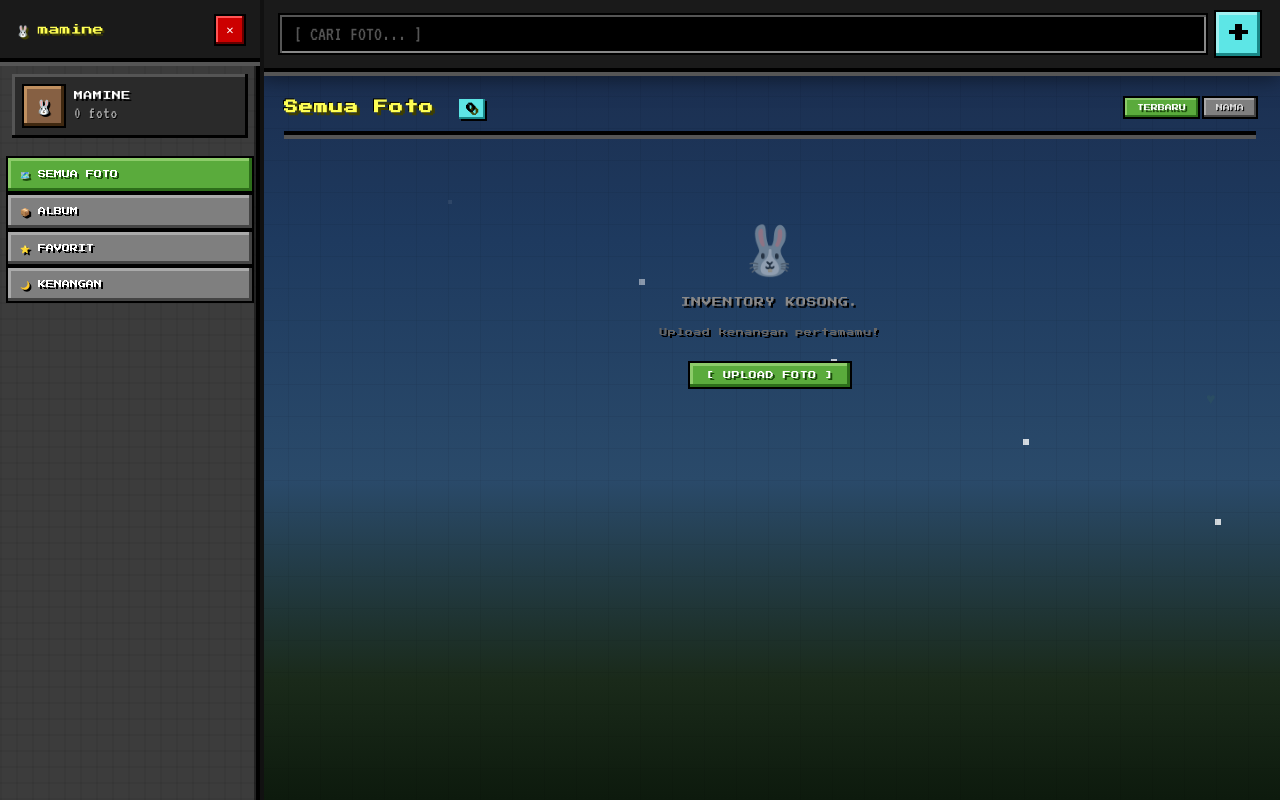
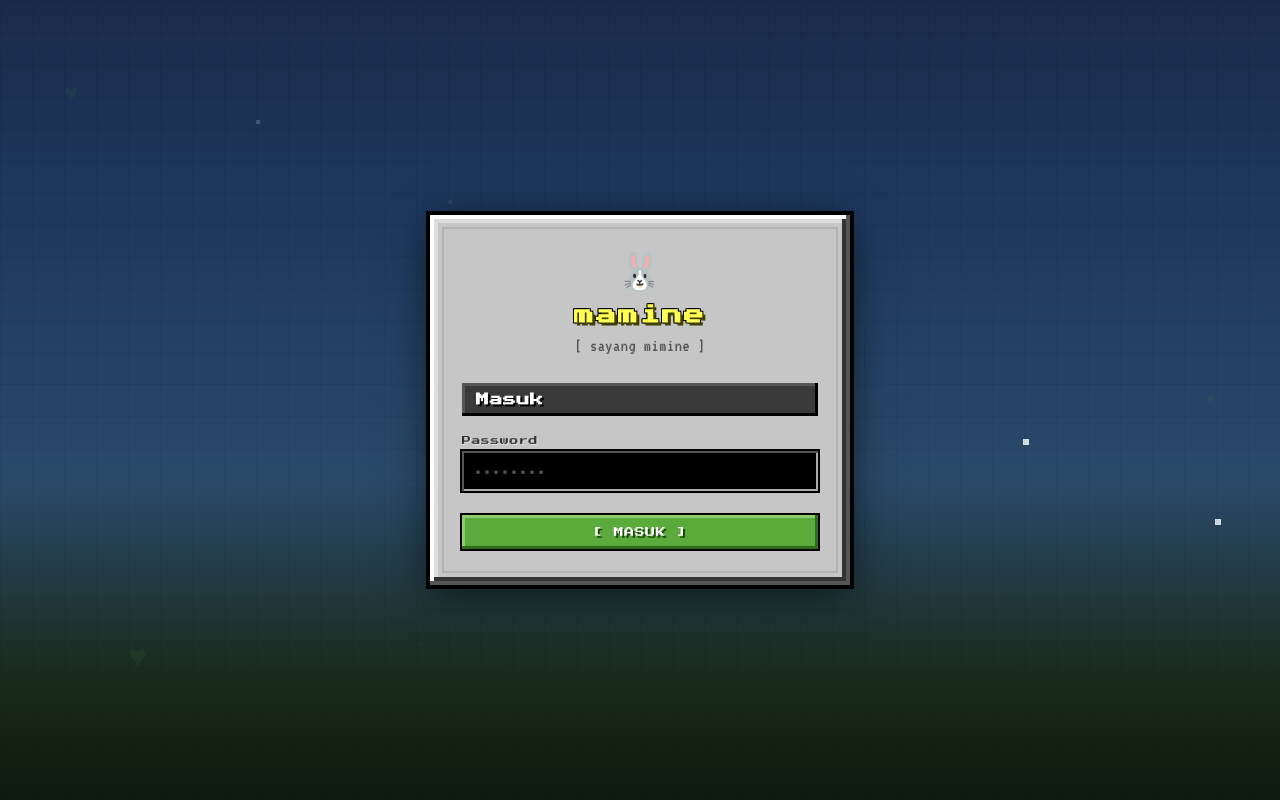
Before and after one commit to zatulakmam/mamine, a website: page index.html in a window 1280 px wide. Drawn offline with nearby package versions, Linux system fonts and the light colour scheme.

Commit message:
Add lock screen and authentication UI elements

```diff
--- a/index.html
+++ b/index.html
@@ -23,8 +23,28 @@
     <div class="deco-heart h3">♥</div>
   </div>
 
+  <!-- LOCK SCREEN (satu password) -->
+  <div id="auth-screen" class="screen" style="display:none">
+    <div class="auth-card">
+      <div class="logo-area">
+        <span class="logo-icon">🐰</span>
+        <h1 class="logo-title">mamine</h1>
+        <p class="logo-sub">[ sayang mimine ]</p>
+      </div>
+      <div>
+        <h2>Masuk</h2>
+        <div class="field">
+          <label>Password</label>
+          <input type="password" id="login-pass" placeholder="••••••••" autocomplete="current-password" onkeydown="if(event.key==='Enter')handleLogin()" />
+        </div>
+        <div id="login-error" class="error-msg" style="display:none"></div>
+        <button class="btn-main" onclick="handleLogin()">[ MASUK ]</button>
+      </div>
+    </div>
+  </div>
+
   <!-- MAIN APP -->
-  <div id="app-screen" class="screen">
+  <div id="app-screen" class="screen" style="display:none">
 
     <!-- Sidebar -->
     <aside class="sidebar" id="sidebar">
@@ -58,6 +78,11 @@
           🌙 KENANGAN
         </button>
       </nav>
+
+      <div class="sidebar-footer">
+        <button class="btn-logout" id="btn-migrate" style="display:none;margin-bottom:8px;background:#2f6b8a" onclick="migrateLegacy()">☁️ PINDAHKAN FOTO LAMA</button>
+        <button class="btn-logout" onclick="handleLogout()">Keluar →</button>
+      </div>
 
     </aside>
 
@@ -222,6 +247,7 @@
     </div>
   </div>
 
+  <script src="https://cdn.jsdelivr.net/npm/@supabase/supabase-js@2.45.4/dist/umd/supabase.js"></script>
   <!-- App Script -->
   <script src="app.js"></script>
 </body>
```
